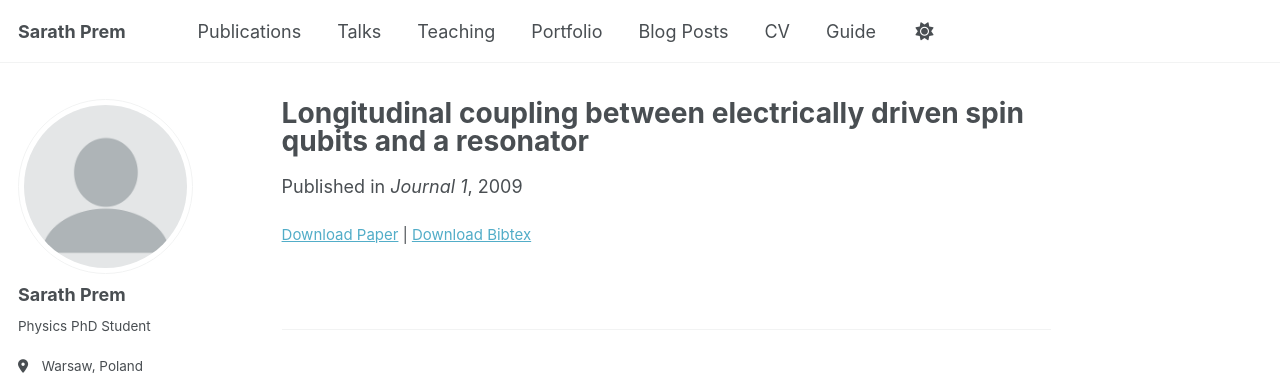
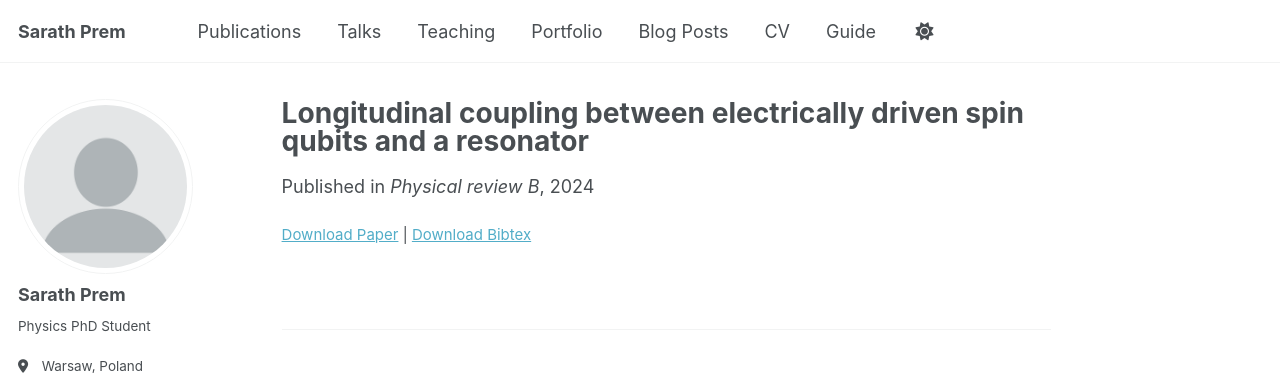
Before and after one commit to Sarath-Prem/Sarath-Prem.github.io, a Jekyll site: the page built from _publications/2009-10-01-paper-title-number-1.md, in a window 1280 px wide and 930 px high. Shown: the top 375 px of the window. Built offline with Jekyll 4.4.1, drawn with Linux system fonts in a browser that asks for light colours; some web fonts are replaced.

Commit message:
Update 2009-10-01-paper-title-number-1.md

```diff
--- a/_publications/2009-10-01-paper-title-number-1.md
+++ b/_publications/2009-10-01-paper-title-number-1.md
@@ -4,8 +4,8 @@ collection: publications
 category: manuscripts
 permalink: /publication/2009-10-01-paper-title-number-1
 excerpt: 'What to type here?'
-date: 2009-10-01
-venue: 'Journal 1'
+date: Published 22 April, 2024
+venue: 'Physical review B'
 #slidesurl: 'http://academicpages.github.io/files/slides1.pdf'
 paperurl: 'https://journals.aps.org/prb/abstract/10.1103/PhysRevB.109.155304'
 bibtexurl: 'http://academicpages.github.io/files/BiBTeX_Longitudinal coupling between electrically driven spin qubits and a resonator.bib'
```
